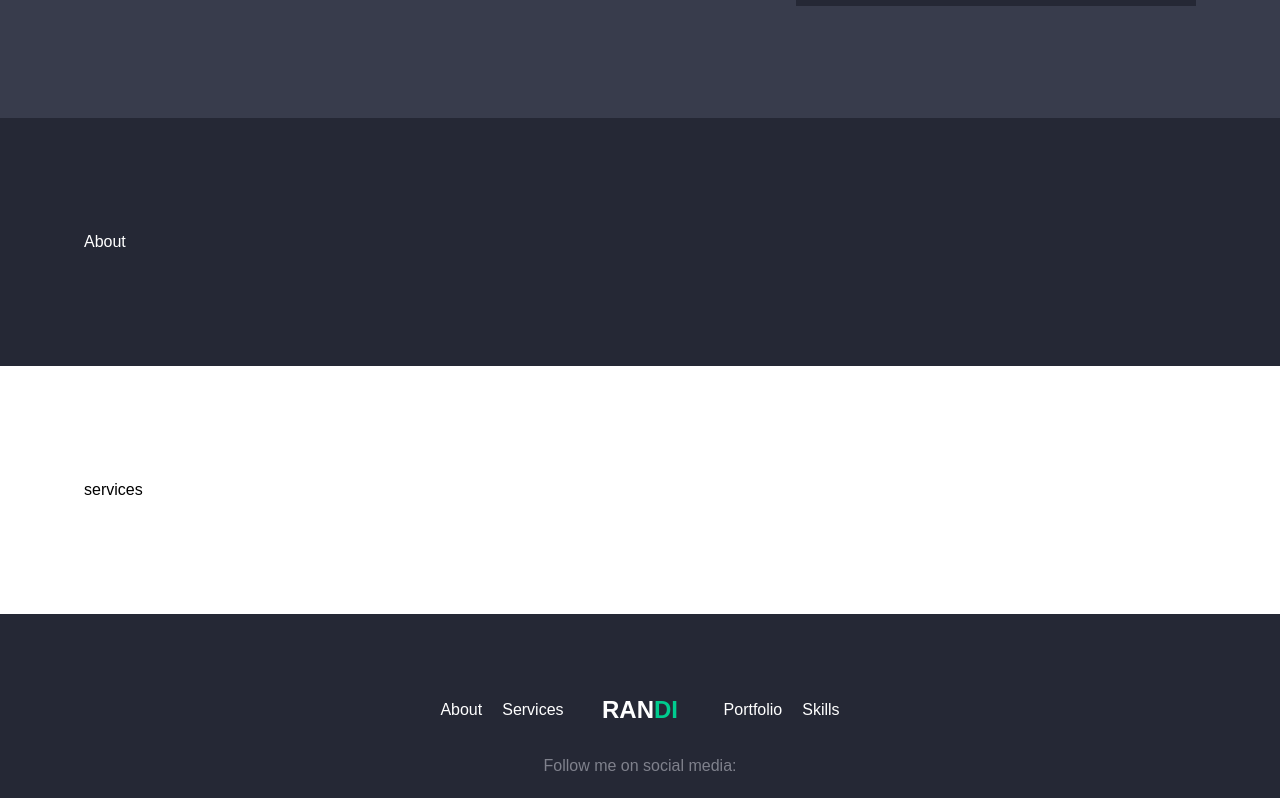
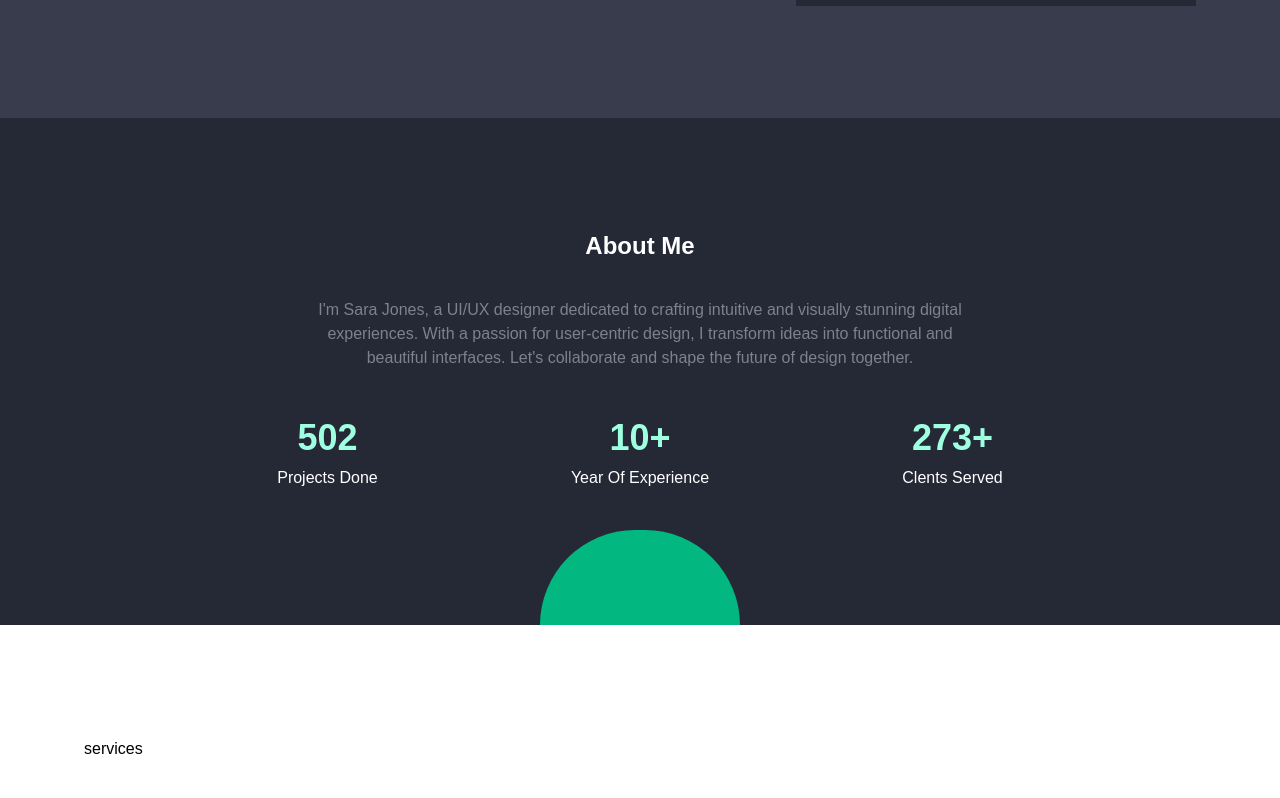
Before and after one commit to RandiRamadhani10/RandiRmaadhani10.github.io, a React (Create React App) app: page / in a window 1280 px wide. Shown: the part 530-1328 px from the top of the page. Built offline with nearby package versions, Linux system fonts and the light colour scheme.

Commit message:
add about section

```diff
--- a/package.json
+++ b/package.json
@@ -8,6 +8,7 @@
     "@testing-library/react": "^13.4.0",
     "@testing-library/user-event": "^13.5.0",
     "react": "^18.2.0",
+    "react-countup": "^6.5.0",
     "react-dom": "^18.2.0",
     "react-router-dom": "^6.18.0",
     "react-scripts": "5.0.1",
--- a/src/section/SectionAbout.js
+++ b/src/section/SectionAbout.js
@@ -1,18 +1,94 @@
-import React from 'react'
+import React from "react";
+
+// library
+import CountUp from "react-countup";
 
 const SectionAbout = () => {
   return (
-    <div
-      id='about'
-      className="bg-def-dark-200 w-full"
-    >
-      <div
-        className='max-w-6xl m-auto text-white py-28 px-5'
-      >
-        <div>About</div>
+    <div id="about" className="bg-def-dark-200 w-full">
+      <div className="relative overflow-hidden max-w-6xl m-auto text-white pt-28 px-5">
+        {/* title */}
+        <div className="flex justify-center mb-9">
+          <div className="text-2xl font-bold">About Me</div>
+        </div>
+
+        {/* about */}
+        <div className="flex justify-center m-auto mb-12 text-center max-w-2xl">
+          <div className="text-def-light-200">
+            I'm Sara Jones, a UI/UX designer dedicated to crafting intuitive and
+            visually stunning digital experiences. With a passion for
+            user-centric design, I transform ideas into functional and beautiful
+            interfaces. Let's collaborate and shape the future of design
+            together.
+          </div>
+        </div>
+
+        {/* project count */}
+        <div className="flex justify-evenly items-center flex-col sm:flex-row gap-10 sm:gap-0">
+          {/* project done */}
+          <div className="flex flex-col items-center">
+            <div className="font-bold text-4xl mb-2 text-[#9effe1]">
+              <CountUp
+                start={0}
+                end={502}
+                duration={1.5}
+                useEasing={true}
+                enableScrollSpy={true}
+                scrollSpyDelay={2}
+                useGrouping={true}
+                separator=","
+                decimal="."
+              />
+            </div>
+            <div>Projects Done</div>
+          </div>
+
+          {/* Experience */}
+          <div className="flex flex-col items-center">
+            <div className="font-bold text-4xl mb-2 text-[#9effe1]">
+              <CountUp
+                start={-500}
+                end={10}
+                duration={1.5}
+                useEasing={true}
+                enableScrollSpy={true}
+                scrollSpyDelay={2}
+                useGrouping={true}
+                separator=","
+                decimal="."
+              />
+              <span>+</span>
+            </div>
+            <div>Year Of Experience</div>
+          </div>
+
+          {/* Clents */}
+          <div className="flex flex-col items-center">
+            <div className="font-bold text-4xl mb-2 text-[#9effe1]">
+              <CountUp
+                start={-200}
+                end={273}
+                duration={1.5}
+                useEasing={true}
+                enableScrollSpy={true}
+                scrollSpyDelay={2}
+                useGrouping={true}
+                separator=","
+                decimal="."
+              />
+              <span>+</span>
+            </div>
+            <div>Clents Served</div>
+          </div>
+        </div>
+
+        {/* hiasan */}
+        <div className="w-full flex justify-center mt-10">
+          <div className="w-[200px] h-[95px] bg-def-green-200 rounded-t-full" />
+        </div>
       </div>
     </div>
-  )
-}
+  );
+};
 
-export default SectionAbout
+export default SectionAbout;
--- a/src/section/SectionCover.js
+++ b/src/section/SectionCover.js
@@ -27,7 +27,7 @@ const SectionCover = () => {
             </div>
 
             {/* button */}
-            <div className="flex justify-center md:justify-start items-center gap-10 flex-wrap">
+            <div className="flex justify-center md:justify-start items-center sm:gap-10 gap-4">
               {/* hire me */}
               <a href={"/#contact"}>
                 <div className="bg-def-green-200 font-bold text-sm py-3 px-8 cursor-pointer hover:bg-def-dark-200 hover:text-def-light-100 ease-in-out duration-300">
```
Also changed, not shown: 1 other file (tests, documents, lock files or other folders).
